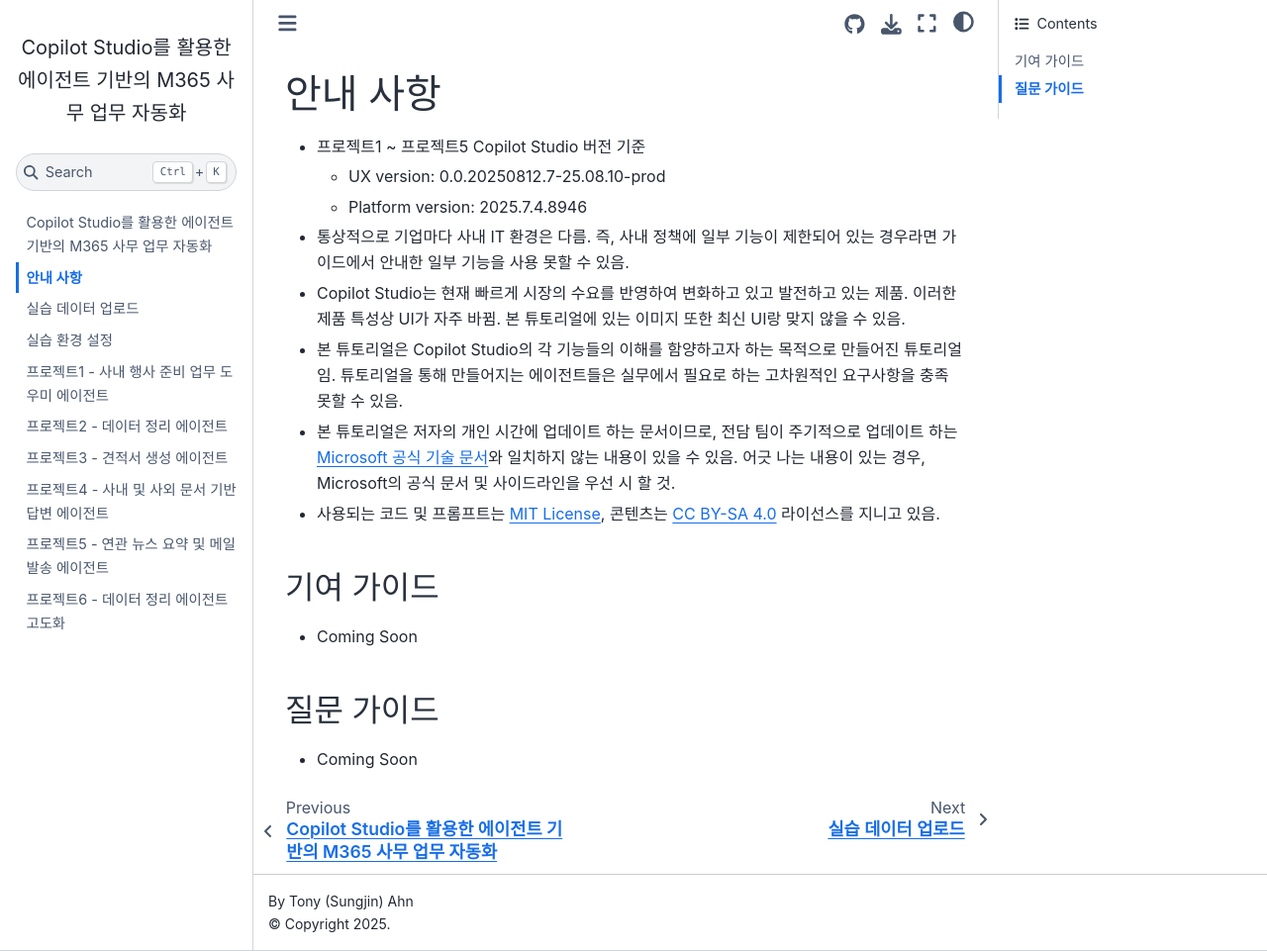
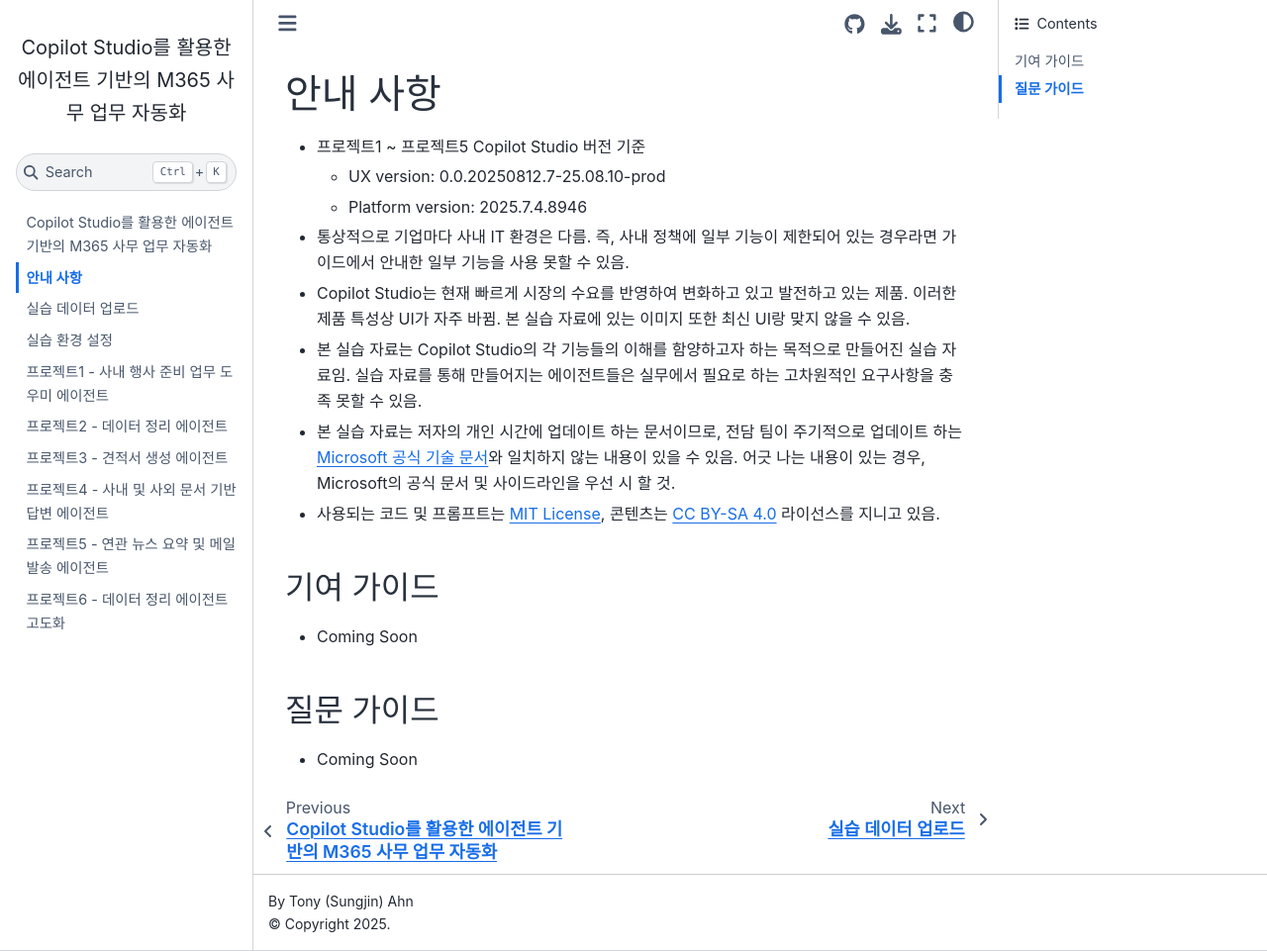
Before and after one commit to Indie-Garage/copilot-studio, a Jupyter Book: the page built from docs/copilot-studio/notice.md, in a window 1280 px wide and 961 px high. Shown: the whole window at 99% size. Built offline with Jupyter Book 1.0.4 settings and Sphinx 7.4.7 and the Sphinx Book theme 1.1.4, drawn with Linux system fonts in a browser that asks for light colours.

Commit message:
update terminology and GA

```diff
--- a/docs/_config.yml
+++ b/docs/_config.yml
@@ -39,10 +39,10 @@ html:
   comments:
     utterances:
       repo: "Indie-Garage/copilot-studio"
-      issue-term: "title"
-      label: "comment"
-  # analytics:
-  #   google_analytics_id: G-XXXXXXX
+      # issue-term: "title"
+      # label: "comment"
+  analytics:
+    google_analytics_id: G-JRMK3LCT6F
 
 sphinx:
   config:
--- a/docs/copilot-studio/notice.md
+++ b/docs/copilot-studio/notice.md
@@ -6,11 +6,11 @@
 
 - 통상적으로 기업마다 사내 IT 환경은 다름. 즉, 사내 정책에 일부 기능이 제한되어 있는 경우라면 가이드에서 안내한 일부 기능을 사용 못할 수 있음.
 
-- Copilot Studio는 현재 빠르게 시장의 수요를 반영하여 변화하고 있고 발전하고 있는 제품. 이러한 제품 특성상 UI가 자주 바뀜. 본 튜토리얼에 있는 이미지 또한 최신 UI랑 맞지 않을 수 있음.
+- Copilot Studio는 현재 빠르게 시장의 수요를 반영하여 변화하고 있고 발전하고 있는 제품. 이러한 제품 특성상 UI가 자주 바뀜. 본 실습 자료에 있는 이미지 또한 최신 UI랑 맞지 않을 수 있음.
 
-- 본 튜토리얼은 Copilot Studio의 각 기능들의 이해를 함양하고자 하는 목적으로 만들어진 튜토리얼임. 튜토리얼을 통해 만들어지는 에이전트들은 실무에서 필요로 하는 고차원적인 요구사항을 충족 못할 수 있음.
+- 본 실습 자료는 Copilot Studio의 각 기능들의 이해를 함양하고자 하는 목적으로 만들어진 실습 자료임. 실습 자료를 통해 만들어지는 에이전트들은 실무에서 필요로 하는 고차원적인 요구사항을 충족 못할 수 있음.
 
-- 본 튜토리얼은 저자의 개인 시간에 업데이트 하는 문서이므로, 전담 팀이 주기적으로 업데이트 하는 [Microsoft 공식 기술 문서](https://learn.microsoft.com/en-us/microsoft-copilot-studio/)와 일치하지 않는 내용이 있을 수 있음. 어긋 나는 내용이 있는 경우, Microsoft의 공식 문서 및 사이드라인을 우선 시 할 것.
+- 본 실습 자료는 저자의 개인 시간에 업데이트 하는 문서이므로, 전담 팀이 주기적으로 업데이트 하는 [Microsoft 공식 기술 문서](https://learn.microsoft.com/en-us/microsoft-copilot-studio/)와 일치하지 않는 내용이 있을 수 있음. 어긋 나는 내용이 있는 경우, Microsoft의 공식 문서 및 사이드라인을 우선 시 할 것.
 
 - 사용되는 코드 및 프롬프트는 [MIT License](https://github.com/Indie-Garage/copilot-studio/blob/main/LICENSE), 콘텐츠는 [CC BY-SA 4.0](https://creativecommons.org/licenses/by-sa/4.0/deed.en) 라이선스를 지니고 있음.
 
```
Also changed, not shown: README.md (+1 -1 lines), docs/copilot-studio/index.md (+1 -1 lines).
